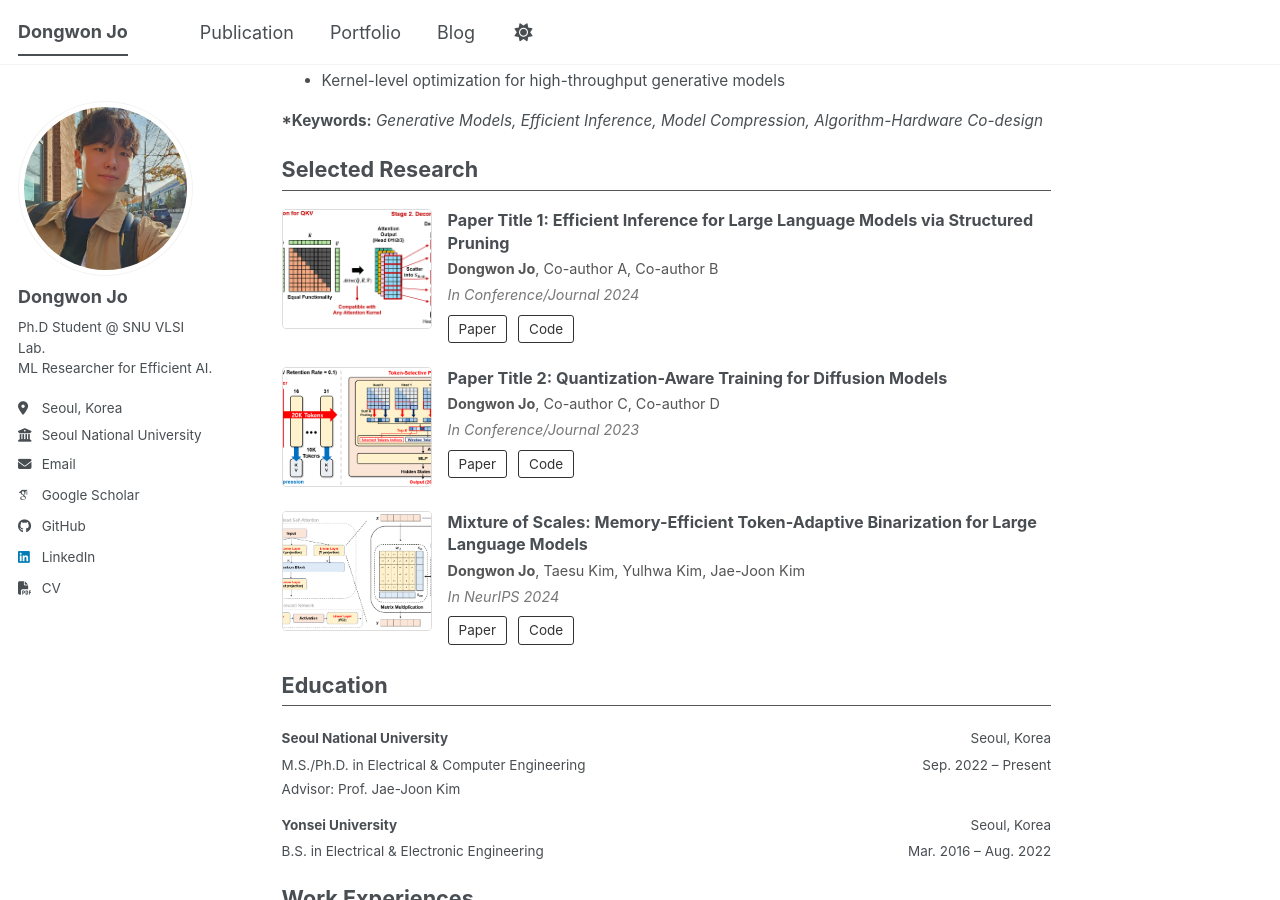
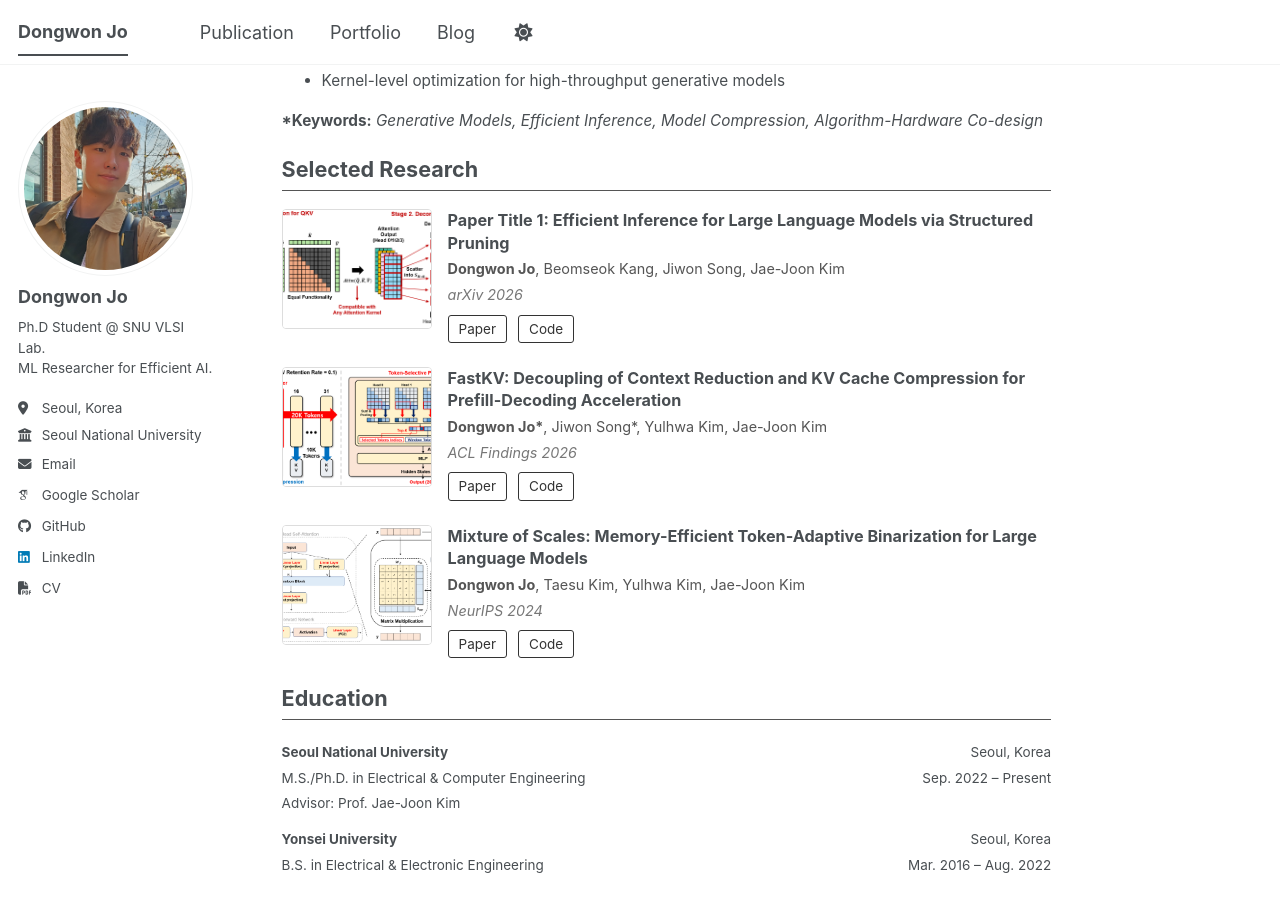
Before and after one commit to dongwonjo/dongwonjo.github.io, a Jekyll site: the page built from _pages/about.md, in a window 1280 px wide and 900 px high, scrolled down 689 px. Built offline with Jekyll 4.4.1, drawn with Linux system fonts in a browser that asks for light colours; some web fonts are replaced; a script bundle is joined from its source files by our own code; library files that are not in the unit come from our copies.

Commit message:
Update about.md

```diff
--- a/_pages/about.md
+++ b/_pages/about.md
@@ -53,10 +53,10 @@ Currently, my research primarily targets <strong>generative models</strong>, inc
     </div>
     <div style="flex:1; min-width:0;">
       <p style="font-size:0.9em; font-weight:bold; margin:0 0 4px 0; line-height:1.4;">Paper Title 1: Efficient Inference for Large Language Models via Structured Pruning</p>
-      <p style="font-size:0.8em; color:#555; margin:0 0 4px 0;"><strong>Dongwon Jo</strong>, Co-author A, Co-author B</p>
-      <p style="font-size:0.8em; color:#777; margin:0 0 8px 0;"><em>In Conference/Journal 2024</em></p>
-      <a href="#" style="display:inline-block; font-size:0.75em; padding:3px 10px; border:1px solid #333; border-radius:3px; color:#333; text-decoration:none; margin-right:6px; background:#fff;">Paper</a>
-      <a href="#" style="display:inline-block; font-size:0.75em; padding:3px 10px; border:1px solid #333; border-radius:3px; color:#333; text-decoration:none; background:#fff;">Code</a>
+      <p style="font-size:0.8em; color:#555; margin:0 0 4px 0;"><strong>Dongwon Jo</strong>, Beomseok Kang, Jiwon Song, Jae-Joon Kim</p>
+      <p style="font-size:0.8em; color:#777; margin:0 0 8px 0;"><em>arXiv 2026</em></p>
+      <a href="https://arxiv.org/abs/2602.03216" style="display:inline-block; font-size:0.75em; padding:3px 10px; border:1px solid #333; border-radius:3px; color:#333; text-decoration:none; margin-right:6px; background:#fff;">Paper</a>
+      <a href="https://github.com/dongwonjo/Token-Sparse-Attention" style="display:inline-block; font-size:0.75em; padding:3px 10px; border:1px solid #333; border-radius:3px; color:#333; text-decoration:none; background:#fff;">Code</a>
     </div>
   </div>
 
@@ -65,11 +65,11 @@ Currently, my research primarily targets <strong>generative models</strong>, inc
       <img src="/images/paper/FastKV.PNG" alt="Paper thumbnail" style="width:180px; height:120px; object-fit:cover; border:1px solid #ddd; border-radius:4px;">
     </div>
     <div style="flex:1; min-width:0;">
-      <p style="font-size:0.9em; font-weight:bold; margin:0 0 4px 0; line-height:1.4;">Paper Title 2: Quantization-Aware Training for Diffusion Models</p>
-      <p style="font-size:0.8em; color:#555; margin:0 0 4px 0;"><strong>Dongwon Jo</strong>, Co-author C, Co-author D</p>
-      <p style="font-size:0.8em; color:#777; margin:0 0 8px 0;"><em>In Conference/Journal 2023</em></p>
-      <a href="#" style="display:inline-block; font-size:0.75em; padding:3px 10px; border:1px solid #333; border-radius:3px; color:#333; text-decoration:none; margin-right:6px; background:#fff;">Paper</a>
-      <a href="#" style="display:inline-block; font-size:0.75em; padding:3px 10px; border:1px solid #333; border-radius:3px; color:#333; text-decoration:none; background:#fff;">Code</a>
+      <p style="font-size:0.9em; font-weight:bold; margin:0 0 4px 0; line-height:1.4;">FastKV: Decoupling of Context Reduction and KV Cache Compression for Prefill-Decoding Acceleration</p>
+      <p style="font-size:0.8em; color:#555; margin:0 0 4px 0;"><strong>Dongwon Jo*</strong>, Jiwon Song*, Yulhwa Kim, Jae-Joon Kim</p>
+      <p style="font-size:0.8em; color:#777; margin:0 0 8px 0;"><em>ACL Findings 2026</em></p>
+      <a href="https://arxiv.org/abs/2502.01068" style="display:inline-block; font-size:0.75em; padding:3px 10px; border:1px solid #333; border-radius:3px; color:#333; text-decoration:none; margin-right:6px; background:#fff;">Paper</a>
+      <a href="https://github.com/dongwonjo/FastKV" style="display:inline-block; font-size:0.75em; padding:3px 10px; border:1px solid #333; border-radius:3px; color:#333; text-decoration:none; background:#fff;">Code</a>
     </div>
   </div>
 
@@ -80,7 +80,7 @@ Currently, my research primarily targets <strong>generative models</strong>, inc
     <div style="flex:1; min-width:0;">
       <p style="font-size:0.9em; font-weight:bold; margin:0 0 4px 0; line-height:1.4;">Mixture of Scales: Memory-Efficient Token-Adaptive Binarization for Large Language Models</p>
       <p style="font-size:0.8em; color:#555; margin:0 0 4px 0;"><strong>Dongwon Jo</strong>, Taesu Kim, Yulhwa Kim, Jae-Joon Kim</p>
-      <p style="font-size:0.8em; color:#777; margin:0 0 8px 0;"><em>In NeurIPS 2024</em></p>
+      <p style="font-size:0.8em; color:#777; margin:0 0 8px 0;"><em>NeurIPS 2024</em></p>
       <a href="https://arxiv.org/abs/2406.12311" style="display:inline-block; font-size:0.75em; padding:3px 10px; border:1px solid #333; border-radius:3px; color:#333; text-decoration:none; margin-right:6px; background:#fff;">Paper</a>
       <a href="https://github.com/dongwonjo/BinaryMoS" style="display:inline-block; font-size:0.75em; padding:3px 10px; border:1px solid #333; border-radius:3px; color:#333; text-decoration:none; background:#fff;">Code</a>
     </div>
```
